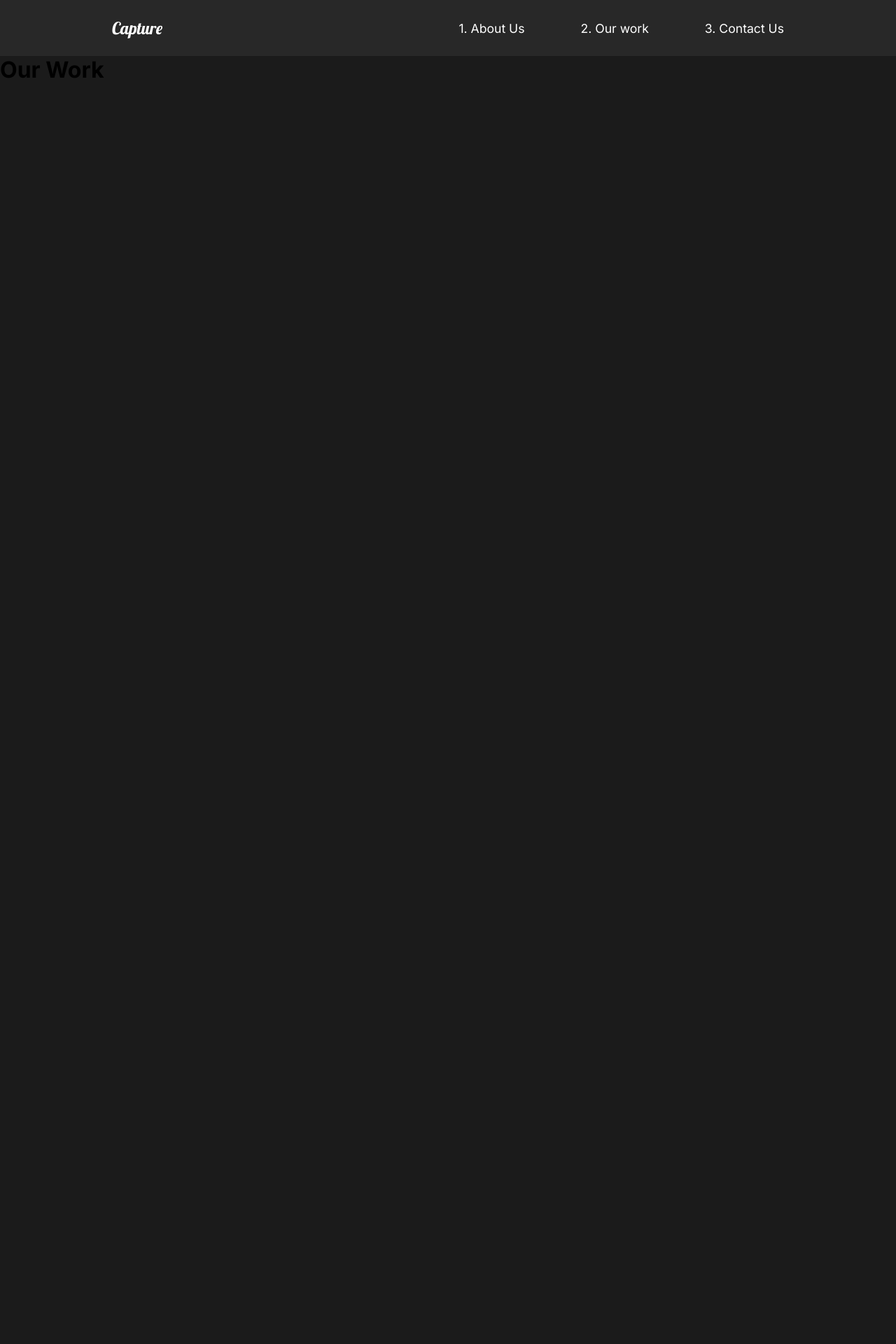
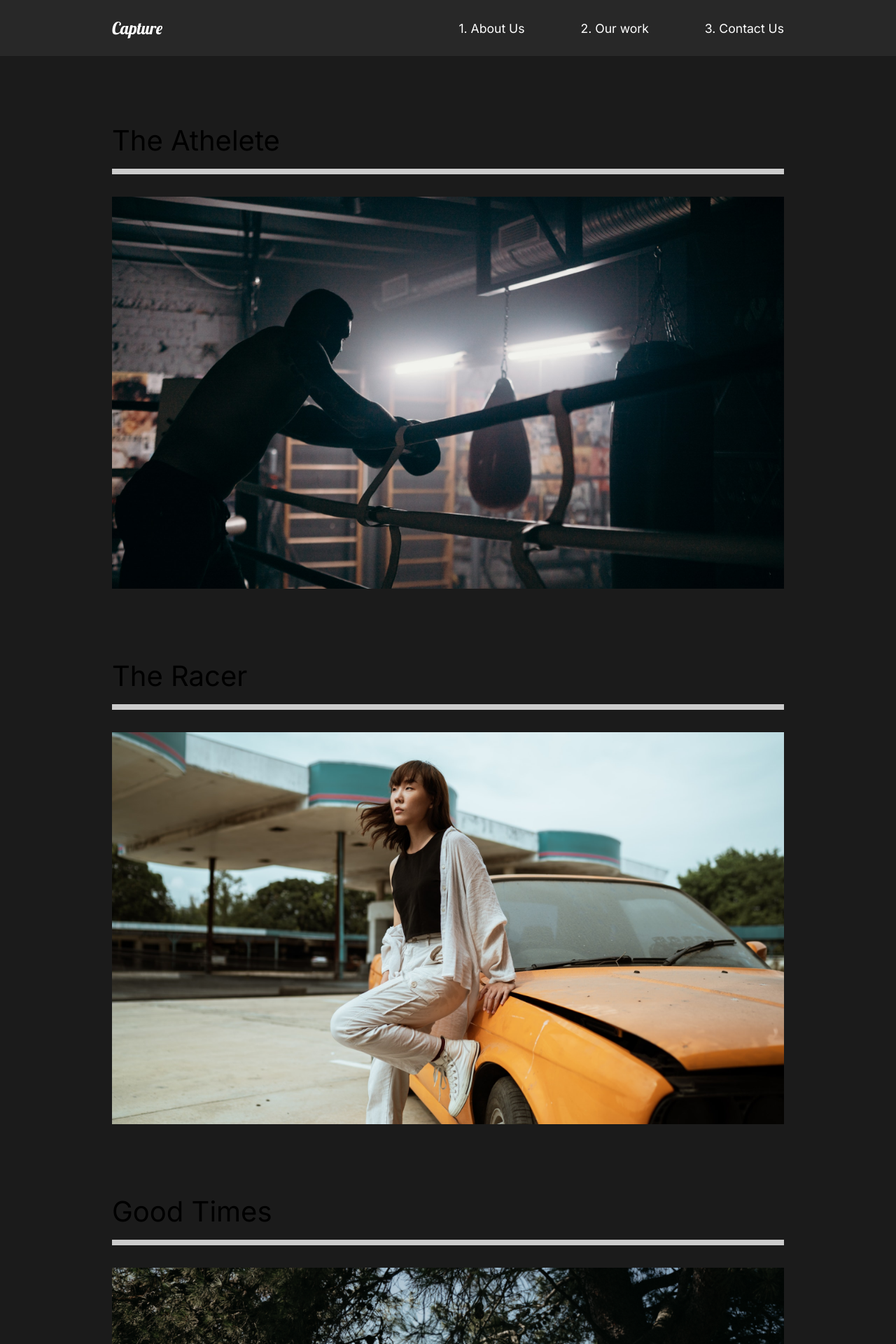
Before and after one commit to sefiamor/the-creative-react-course-capture, a React (Create React App) app: page /work in a window 1280 px wide. Shown: the top 1920 px of the page at 70% size. Before the commit the page ends 800 px from the top, so only its background shows below. Built offline with nearby package versions, Linux system fonts and the light colour scheme.

Commit message:
10. Our Work

```diff
--- a/src/pages/OurWork.js
+++ b/src/pages/OurWork.js
@@ -1,12 +1,60 @@
 import React from "react";
+import styled from "styled-components";
+import { Link } from "react-router-dom";
+//Images
+import athlete from '../img/athlete-small.png';
+import theracer from '../img/theracer-small.png';
+import goodtimes from '../img/goodtimes-small.png';
 
 
 const OurWork = () =>{
     return(
-        <div>
-            <h1>Our Work</h1>
-        </div>
+        <Work>
+            <Movie>
+                <h2>The Athelete</h2>
+                <div className="line"></div>
+                <Link>
+                    <img src={athlete} alt="athlete" />
+                </Link>
+            </Movie>
+            <Movie>
+                <h2>The Racer</h2>
+                <div className="line"></div>
+                <Link>
+                    <img src={theracer} alt="theracer" />
+                </Link>
+            </Movie>
+            <Movie>
+                <h2>Good Times</h2>
+                <div className="line"></div>
+                <Link>
+                    <img src={goodtimes} alt="goodtimes" />
+                </Link>
+            </Movie>
+        </Work>
     )
 }
 
+const Work = styled.div`
+    min-height: 100vh;
+    overflow: hidden;
+    padding: 5rem 10rem;
+    h2{
+        padding: 1rem 0rem;
+    }
+`;
+const Movie = styled.div`
+    padding-bottom: 5rem;
+    .line{
+        height: 0.5rem;
+        background:#cccccc;
+        margin-bottom:2rem;
+    }
+    img{
+        width: 100%;
+        height: 70vh;
+        object-fit: cover;
+    }
+`
+
 export default OurWork;
```
